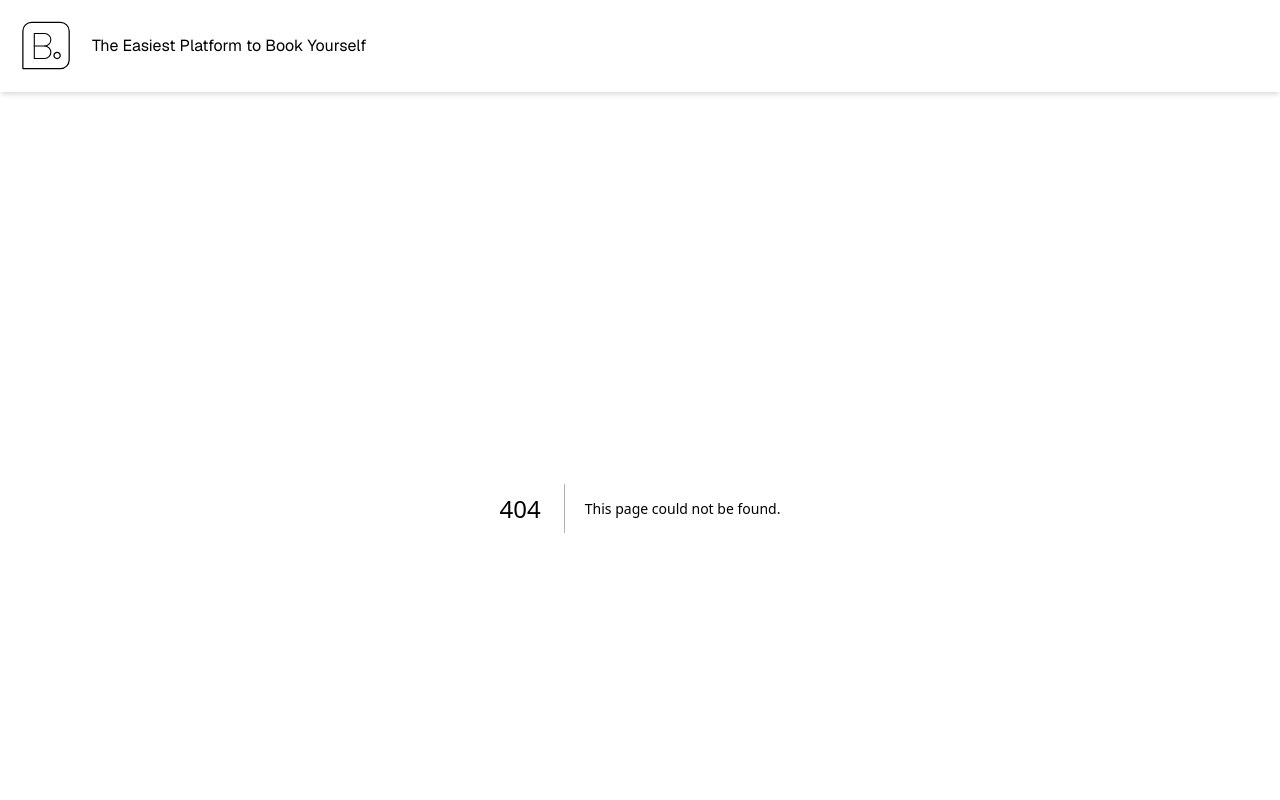
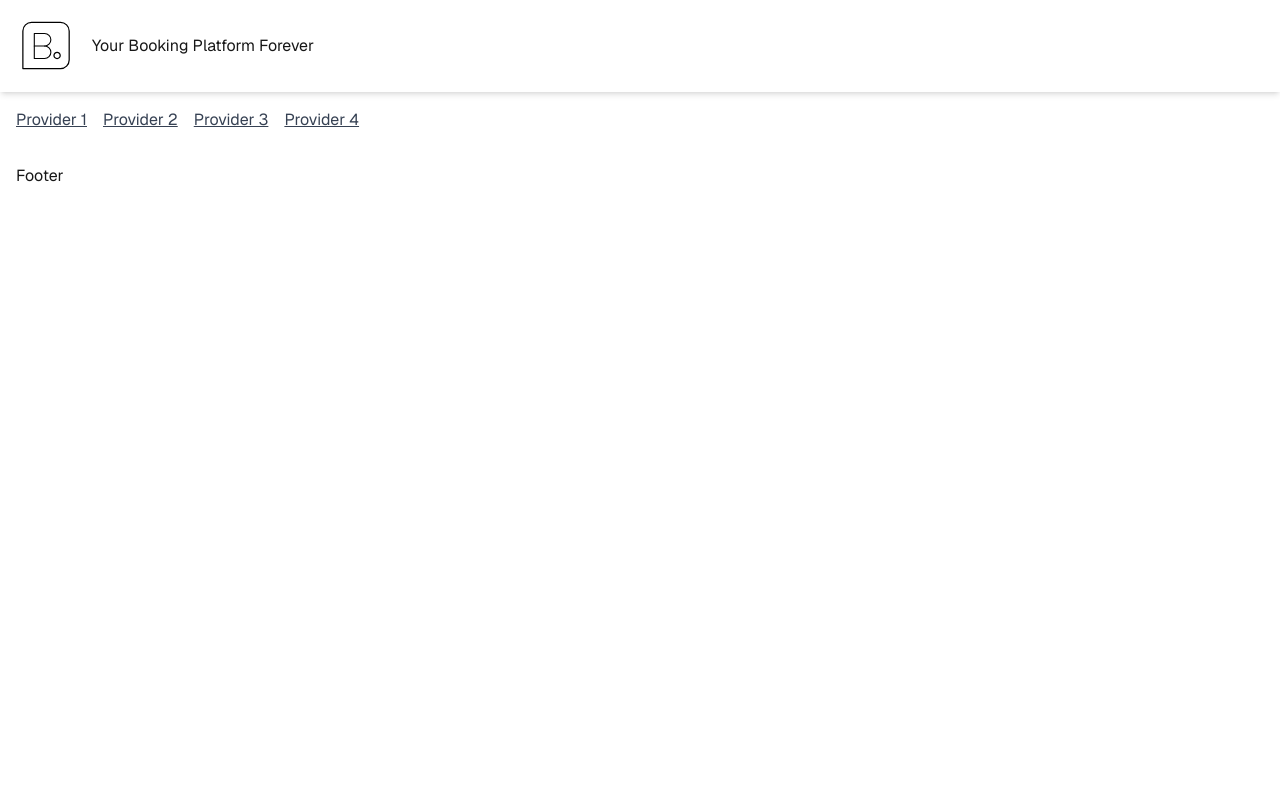
Before and after one commit to NavasardianMichael/bookie, a Next.js app: page /providers in a window 1280 px wide. Before the commit this address had no page. Shown: the top 800 px of the page. Built offline with nearby package versions, Linux system fonts and the light colour scheme.

Commit message:
pages started being created

```diff
--- a/src/app/layout.tsx
+++ b/src/app/layout.tsx
@@ -16,12 +16,10 @@ const geistMono = Geist_Mono({
 
 export const metadata: Metadata = {
   title: 'Bookie',
-  description: 'The easiest platform to book yourself',
+  description: 'Your Booking Platform Forever',
 }
 
-export default function RootLayout({ children }: Readonly<{
-  children: React.ReactNode;
-}>) {
+export default function RootLayout({ children }: Readonly<{ children: React.ReactNode }>) {
   return (
     <html lang="en">
       <body className={`${geistSans.variable} ${geistMono.variable} antialiased`}>
--- a/src/app/page.tsx
+++ b/src/app/page.tsx
@@ -1,4 +1,4 @@
-import Link from 'next/link'
+import AppLink from '@components/shared/AppLink'
 import { ROUTES } from '@constants/routes'
 
 export default function Home() {
@@ -6,9 +6,9 @@ export default function Home() {
     <div className="flex gap-2 ">
       {Object.entries(ROUTES).map(([key, value]) => {
         return (
-          <Link key={key} href={value} className="text-gray-700 uppercase underline">
+          <AppLink key={key} href={value} className="uppercase">
             {key}
-          </Link>
+          </AppLink>
         )
       })}
     </div>
--- /dev/null
+++ b/src/app/providers/[providerId]/page.tsx
@@ -0,0 +1,12 @@
+import { Provider as ProviderType } from '@interfaces/provider'
+import { GetStaticProps } from 'next';
+
+const Provider = async (params: GetStaticProps<ProviderType>) => {
+    console.log({ params });
+
+    return (
+        <article>{params.name}</article>
+    )
+}
+
+export default Provider
--- /dev/null
+++ b/src/app/providers/page.tsx
@@ -0,0 +1,19 @@
+import AppLink from '@components/shared/AppLink'
+import { ROUTES } from '@constants/routes'
+import { MOCK_PROVIDERS } from '@mock/providers'
+import React from 'react'
+
+const Providers = () => {
+    return (
+        <div className='flex gap-4'>{
+            MOCK_PROVIDERS.map((provider) => {
+                return (
+                    <AppLink key={provider.id} href={`${ROUTES.providers}/${provider.id}`}>
+                        <h2>{provider.name}</h2>
+                    </AppLink>
+                )
+            })}</div>
+    )
+}
+
+export default Providers
--- a/src/components/Header.tsx
+++ b/src/components/Header.tsx
@@ -1,15 +1,14 @@
-import React from 'react'
+import { ROUTES } from '@constants/routes'
 import Image from 'next/image'
-import Link from 'next/link'
-import { ROUTES } from '@constants/routes'
+import AppLink from './shared/AppLink'
 
 export const Header = () => {
   return (
     <header className="flex items-center p-4 gap-4  shadow-md">
-      <Link href={ROUTES.home}>
+      <AppLink href={ROUTES.home} >
         <Image className="dark:invert" src="/logo.svg" alt="Bookie logo" width={60} height={38} priority />
-      </Link>
-      <h1>The Easiest Platform to Book Yourself</h1>
+      </AppLink>
+      <h1>Your Booking Platform Forever</h1>
     </header>
   )
 }
--- /dev/null
+++ b/src/components/shared/AppLink.tsx
@@ -0,0 +1,15 @@
+import { combineClassNames } from '@helpers/commons'
+import Link, { LinkProps } from 'next/link'
+import { FC, HTMLAttributes, PropsWithChildren } from 'react'
+
+type Props = LinkProps & HTMLAttributes<HTMLAnchorElement>
+
+const AppLink: FC<PropsWithChildren<Props>> = ({ children, ...props }) => {
+    return (
+        <Link {...props} className={combineClassNames('text-gray-700 underline hover:text-gray-900', props.className)} >
+            {children}
+        </Link>
+    )
+}
+
+export default AppLink
--- a/src/constants/routes.ts
+++ b/src/constants/routes.ts
@@ -1,4 +1,5 @@
 export const ROUTES = {
   home: '/',
   contact: '/contact',
+  providers: '/providers',
 } as const
--- /dev/null
+++ b/src/helpers/commons.ts
@@ -0,0 +1,3 @@
+export const combineClassNames = (...classNames: ReadonlyArray<string | undefined | boolean>) => {
+    return classNames.filter((className) => !!className).join(' ')
+}
--- /dev/null
+++ b/src/interfaces/provider.ts
@@ -0,0 +1,4 @@
+export type Provider = {
+  id: string
+  name: string
+}
--- /dev/null
+++ b/src/mock/providers.ts
@@ -0,0 +1,20 @@
+import { Provider } from '@interfaces/provider'
+
+export const MOCK_PROVIDERS: Provider[] = [
+  {
+    id: '1',
+    name: 'Provider 1',
+  },
+  {
+    id: '2',
+    name: 'Provider 2',
+  },
+  {
+    id: '3',
+    name: 'Provider 3',
+  },
+  {
+    id: '4',
+    name: 'Provider 4',
+  },
+]
```
